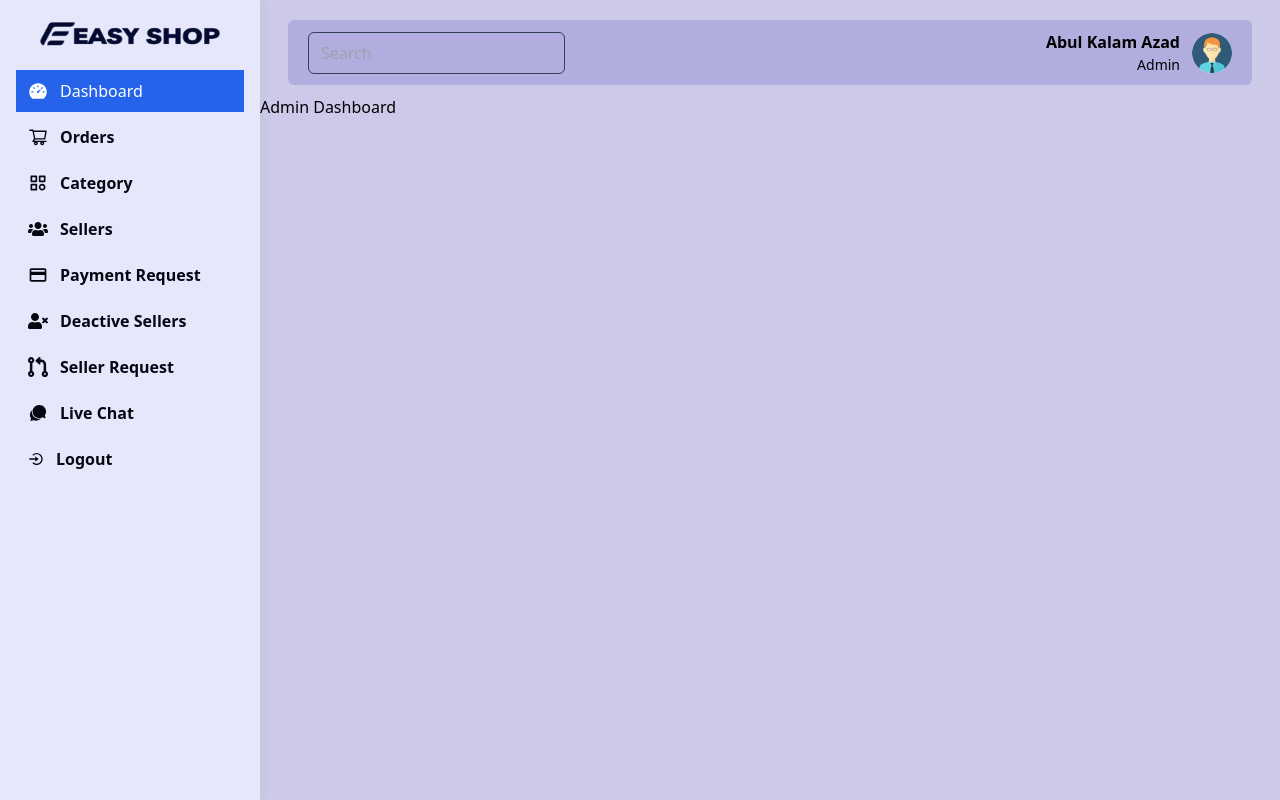
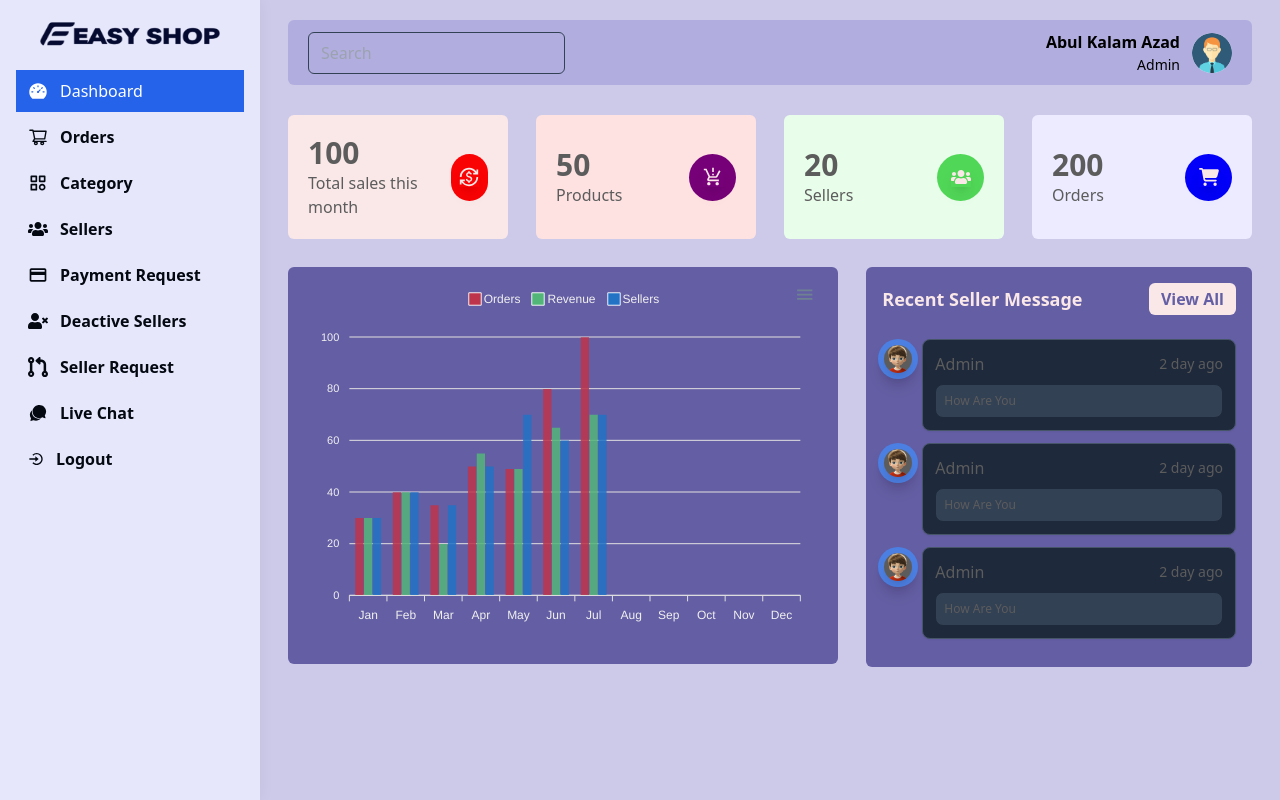
Before and after one commit to RubelAzad/mern_multivendor_ecommerce, a React (Create React App) app in the folder dashboard/: page /admin/dashboard in a window 1280 px wide. Built offline with nearby package versions, Linux system fonts and the light colour scheme.

Commit message:
Dashboard Body Design

```diff
--- a/dashboard/src/views/admin/AdminDashboard.jsx
+++ b/dashboard/src/views/admin/AdminDashboard.jsx
@@ -1,9 +1,185 @@
 import React from 'react';
+import { MdCurrencyExchange, MdProductionQuantityLimits } from 'react-icons/md';
+import { FaUsers } from 'react-icons/fa';
+import { FaCartShopping } from 'react-icons/fa6';
+import Chart from 'react-apexcharts'
+import { Link } from 'react-router-dom';
 
 const AdminDashboard = () => {
+
+    const state = {
+        series: [{
+                name: 'Orders',
+                data: [30, 40, 35, 50, 49, 80, 100]
+            },
+            {
+                name: 'Revenue',
+                data: [30, 40, 20, 55, 49, 65, 70]
+            },
+            {
+                name: 'Sellers',
+                data: [30, 40, 35, 50, 70, 60, 70]
+            }
+        ],
+        options: {
+            colors: ['#BE344A', '#53B679', '#2272C6'],
+            plotOptions: {
+                borderRadius: 30
+            },
+            chart: {
+                background: 'transparent',
+                foreColor: '#f0f0f0',
+            },
+            dataLabels: {
+                enabled: false
+            },
+            stroke: {
+                show:true,
+                curve: ['smooth', 'straight', 'stepline'],
+                lineCap: 'butt',
+                colors:'#f0f0f0',
+                width: .5,
+                dashArray: 0
+            },
+            xaxis: {
+                categories: ['Jan', 'Feb', 'Mar', 'Apr', 'May', 'Jun', 'Jul', 'Aug', 'Sep', 'Oct', 'Nov', 'Dec']
+            },
+            legend: {
+                position: 'top'
+            },
+            responsive:[
+                {
+                    breakpoint: 565,
+                    yaxis: {
+                        categories: ['Jan', 'Feb', 'Mar', 'Apr', 'May', 'Jun', 'Jul', 'Aug', 'Sep', 'Oct', 'Nov', 'Dec']
+                    },
+                    options: {
+                        plotOptions: {
+                            bar:{
+                                horizontal: true
+                            }
+                        },
+                        chart:{
+                            height: '550px'
+                        }
+                    }
+
+                }
+            ]
+        }
+    }
+
+
     return (
-        <div>
-            <h1>Admin Dashboard</h1>
+        <div className='px-2 md:px-7 py-5'>
+            <div className='w-full grid grid-cols-1 sm:grid-cols-2 md:grid-cols-2 lg:grid-cols-4 gap-7'>
+                <div className='flex justify-between items-center p-5 bg-[#fae8e8] rounded-md gap-3'>
+                    <div className='flex flex-col justify-start items-start text-[#5c5c5c]'>
+                        <h2 className='text-3xl font-bold'>100</h2>
+                        <span className='text-md font-medium'>Total sales this month</span>
+
+                    </div>
+                    <div className='w-[47px] h-[47px] rounded-full bg-[#fa0305] flex justify-center items-center text-xl'>
+                        <MdCurrencyExchange className='text-[#fae8e8] shadow-lg'/>
+                    </div>
+                </div>
+                <div className='flex justify-between items-center p-5 bg-[#fee2e2] rounded-md gap-3'>
+                    <div className='flex flex-col justify-start items-start text-[#5c5c5c]'>
+                        <h2 className='text-3xl font-bold'>50</h2>
+                        <span className='text-md font-medium'>Products</span>
+
+                    </div>
+                    <div className='w-[47px] h-[47px] rounded-full bg-[#760077] flex justify-center items-center text-xl'>
+                        <MdProductionQuantityLimits className='text-[#fae8e8] shadow-lg'/>
+                    </div>
+                </div>
+                <div className='flex justify-between items-center p-5 bg-[#e9feea] rounded-md gap-3'>
+                    <div className='flex flex-col justify-start items-start text-[#5c5c5c]'>
+                        <h2 className='text-3xl font-bold'>20</h2>
+                        <span className='text-md font-medium'>Sellers</span>
+
+                    </div>
+                    <div className='w-[47px] h-[47px] rounded-full bg-[#51d758] flex justify-center items-center text-xl'>
+                        <FaUsers className='text-[#fae8e8] shadow-lg'/>
+                    </div>
+                </div>
+
+                <div className='flex justify-between items-center p-5 bg-[#ecebff] rounded-md gap-3'>
+                    <div className='flex flex-col justify-start items-start text-[#5c5c5c]'>
+                        <h2 className='text-3xl font-bold'>200</h2>
+                        <span className='text-md font-medium'>Orders</span>
+
+                    </div>
+                    <div className='w-[47px] h-[47px] rounded-full bg-[#0200f8] flex justify-center items-center text-xl'>
+                        <FaCartShopping className='text-[#fae8e8] shadow-lg'/>
+                    </div>
+                </div>
+            </div>
+            <div className='w-full flex flex-wrap mt-7'>
+                <div className='w-full lg:w-7/12 lg:pr-3'>
+                    <div className='w-full bg-[#645ea4] p-4 rounded-md'>
+                        <Chart options={state.options} series={state.series} type="bar" height={350}/>
+                    </div>
+                </div>
+                <div className='w-full lg:w-5/12 lg:pl-4 mt-4 lg:mt-0'>
+                    <div className='w-full bg-[#645ea4] p-4 rounded-md text-[#fae8e8]'>
+                        <div className='flex justify-between items-center'>
+                            <h2 className='text-lg font-semibold text-[#fae8e8]'>Recent Seller Message</h2>
+                            <Link className='px-3 py-1 bg-[#fae8e8] text-[#645ea4] font-semibold rounded-md'>View All</Link>
+                        </div>
+                        <div className='flex flex-col gap-2 pt-6 text-[#5c5c5c]'>
+                            <ol className='relative border-slate-700 ml-4'>
+                                <li className='mb-3 ml-6'>
+                                    <div className='flex absolute -left-5 shadow-lg justify-center items-center w-10 h-10 p-[6px] bg-[#4c7fe2] rounded-full z-10'>
+                                        <img className='w-full rounded-full h-full shadow-lg' src='http://localhost:3000/images/admin.jpg' alt=''/>
+                                    </div>
+                                    <div className='p-3 bg-slate-800 rounded-lg border border-slate-600 shadow-sm'>
+                                        <div className='flex justify-between items-center mb-2'>
+                                            <Link className='text-md font-normal'>Admin</Link>
+                                            <time className='mb-1 text-sm font-normal sm:order-last sm:mb-0'>2 day ago</time>
+                                        </div>
+                                        <div className='p-2 text-xs font-normal bg-slate-700 rounded-lg border border-slate-800'>
+                                            How Are You
+                                        </div>
+                                    </div>
+                                </li>
+                                <li className='mb-3 ml-6'>
+                                    <div className='flex absolute -left-5 shadow-lg justify-center items-center w-10 h-10 p-[6px] bg-[#4c7fe2] rounded-full z-10'>
+                                        <img className='w-full rounded-full h-full shadow-lg' src='http://localhost:3000/images/admin.jpg' alt=''/>
+                                    </div>
+                                    <div className='p-3 bg-slate-800 rounded-lg border border-slate-600 shadow-sm'>
+                                        <div className='flex justify-between items-center mb-2'>
+                                            <Link className='text-md font-normal'>Admin</Link>
+                                            <time className='mb-1 text-sm font-normal sm:order-last sm:mb-0'>2 day ago</time>
+                                        </div>
+                                        <div className='p-2 text-xs font-normal bg-slate-700 rounded-lg border border-slate-800'>
+                                            How Are You
+                                        </div>
+                                    </div>
+                                </li>
+                                <li className='mb-3 ml-6'>
+                                    <div className='flex absolute -left-5 shadow-lg justify-center items-center w-10 h-10 p-[6px] bg-[#4c7fe2] rounded-full z-10'>
+                                        <img className='w-full rounded-full h-full shadow-lg' src='http://localhost:3000/images/admin.jpg' alt=''/>
+                                    </div>
+                                    <div className='p-3 bg-slate-800 rounded-lg border border-slate-600 shadow-sm'>
+                                        <div className='flex justify-between items-center mb-2'>
+                                            <Link className='text-md font-normal'>Admin</Link>
+                                            <time className='mb-1 text-sm font-normal sm:order-last sm:mb-0'>2 day ago</time>
+                                        </div>
+                                        <div className='p-2 text-xs font-normal bg-slate-700 rounded-lg border border-slate-800'>
+                                            How Are You
+                                        </div>
+                                    </div>
+                                </li>
+
+                            </ol>
+                        </div>
+                    </div>
+
+                </div>
+
+            </div>
+
         </div>
     );
 };
```
